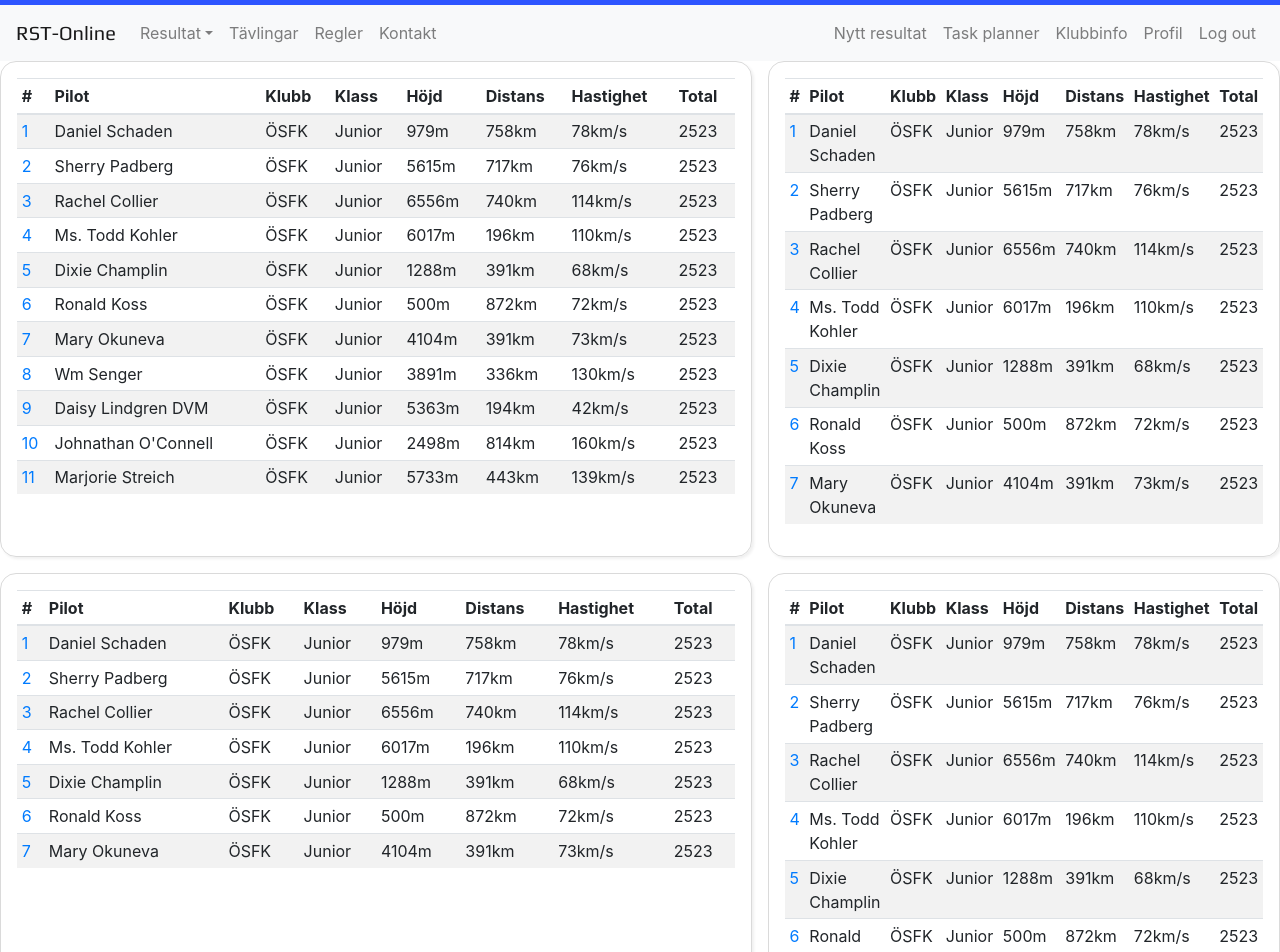
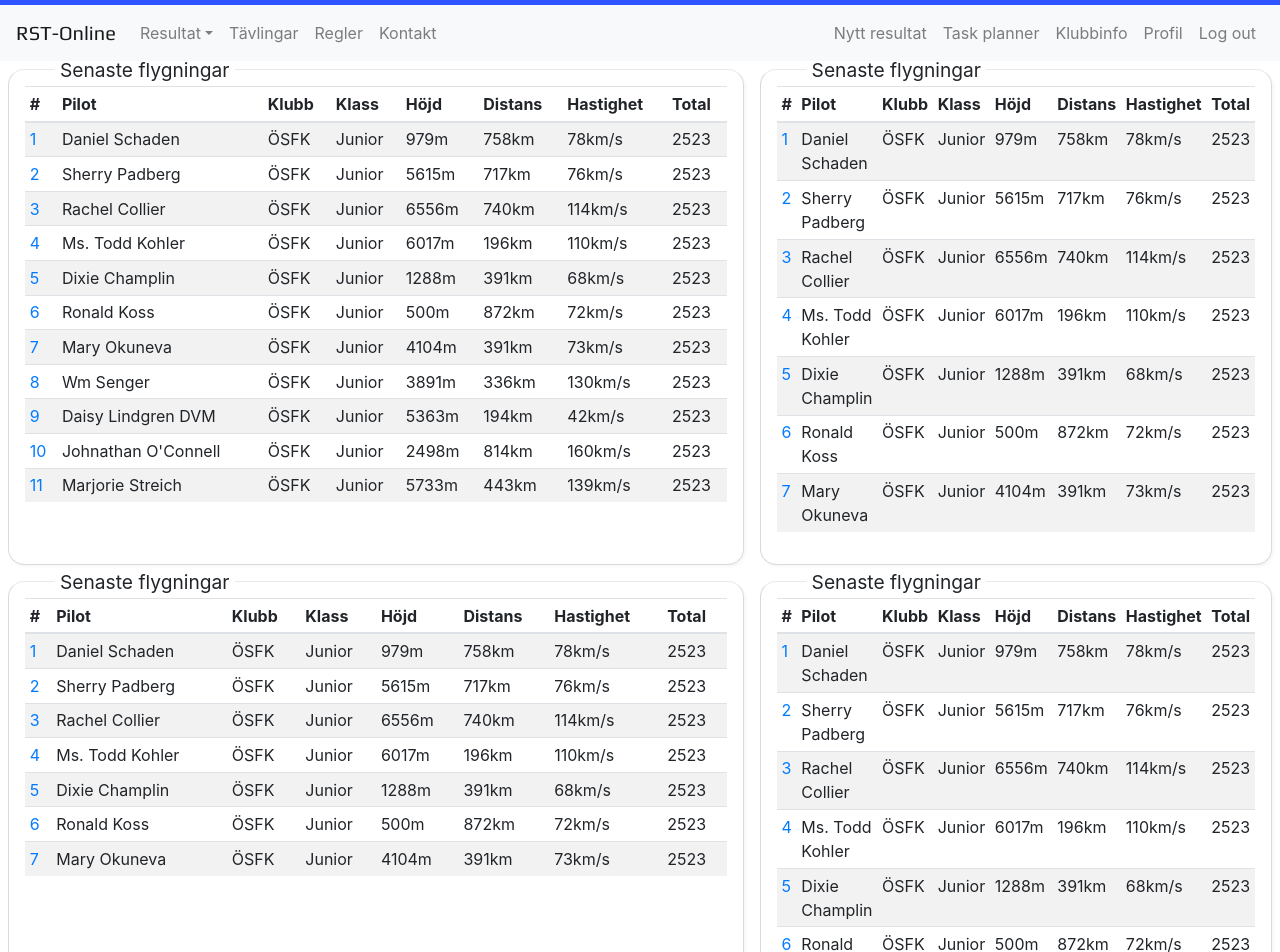
Before and after one commit to MrGuzior/rst, a React (Create React App) app: page / in a window 1280 px wide. Shown: the top 952 px of the page. Built offline with nearby package versions, Linux system fonts and the light colour scheme.

Commit message:
Added title to home items

```diff
--- a/src/Components/Home/Home.jsx
+++ b/src/Components/Home/Home.jsx
@@ -6,11 +6,11 @@ import News from '../News/News'
 const Home = () => {
     return(
         <section className='home'>
-            <ResultList maxLength={10} itemType='home-item'/>
-            <ResultList maxLength={6} itemType='home-item'/>
-            <ResultList maxLength={6} itemType='home-item'/>
-            <ResultList maxLength={6} itemType='home-item'/>
-            <ResultList maxLength={6} itemType='home-item'/>
+            <ResultList maxLength={10} itemType='home-item' title='Senaste flygningar'/>
+            <ResultList maxLength={6} itemType='home-item' title='Senaste flygningar'/>
+            <ResultList maxLength={6} itemType='home-item' title='Senaste flygningar'/>
+            <ResultList maxLength={6} itemType='home-item' title='Senaste flygningar'/>
+            <ResultList maxLength={6} itemType='home-item' title='Senaste flygningar'/>
 
         </section>
     )
--- a/src/Components/ResultList/ResultList.jsx
+++ b/src/Components/ResultList/ResultList.jsx
@@ -4,11 +4,12 @@ import {selectData} from '../../store/appSlice'
 import {Table} from 'react-bootstrap'
 import {Link} from 'react-router-dom'
 
-const ResultList = ({maxLength = 500, itemType}) => {
+const ResultList = ({maxLength = 500, itemType, title}) => {
     const {flights} = useSelector(selectData)
 
     return(
         <section className={`ResultList ${itemType}`}>
+            <div className='home-item-title'>{title}</div>
             <Table responsive="sm" striped size="sm">
                 <thead>
                     <tr>
--- a/src/style/index.css
+++ b/src/style/index.css
@@ -41,19 +41,30 @@ code {
   grid-template-columns: 3fr 1fr;
   grid-template-rows: auto;
   grid-gap: 1em;
+  margin: 0.5em;
 
 }
 .home-item{
   padding: 1em;
   border:1px solid rgb(218, 218, 218);
+  border-top: 1px solid rgb(233, 233, 233);
   border-radius: 1em;
-  box-shadow: 2px 2px 3px rgb(240, 240, 240);
+  box-shadow: 2px 2px 3px rgb(247, 247, 247);
+}
+
+.home-item-title{
+  float:left;
+	padding:0 5px;
+	margin:-30px 0 0 30px;
+  background:#fff;
+  font-size: 1.2em;
 }
 
 @media only screen and (max-width: 1000px){
   .home{
     grid-template-columns: 1fr;
     margin: 3px;
+    margin: 0;
   }
 }
 
```
